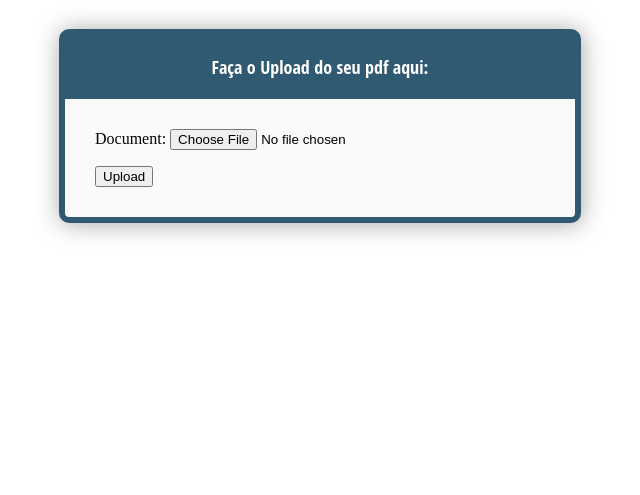
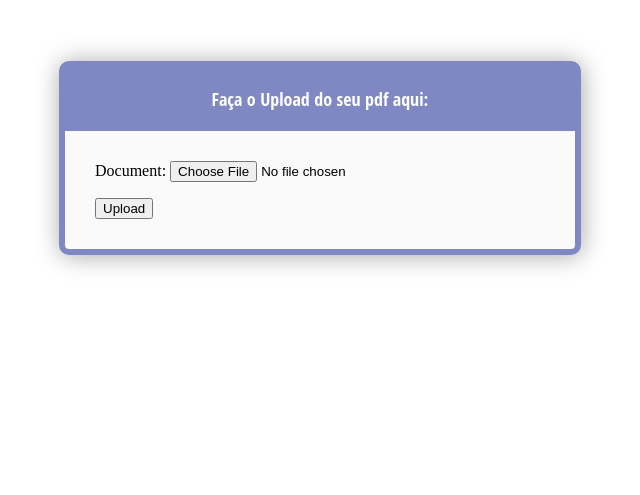
Before and after one commit to francocamila/NLP-information-extractor, a Django app: page / in a window 1280 px wide. Shown: the part 254-749 px from the top of the page, without its empty margins (320-960 px from the left). Run offline with Django 3.2, Linux system fonts and the light colour scheme.

Commit message:
changed some colors and stuff

```diff
--- a/pdf_kw_extractor/static/css/topnav.css
+++ b/pdf_kw_extractor/static/css/topnav.css
@@ -1,4 +1,4 @@
-/* Titulo e logo da Globo */
+/* Titulo e logo */
 h1
 {
   text-transform: uppercase;
@@ -15,7 +15,7 @@ h1
 .topnav
 {
   overflow: hidden;
-  background-color: #305A72;
+  background-color: #575F94;
   list-style-type: none;
   margin: 0;
   padding: 0;
@@ -43,7 +43,7 @@ h1
 
 .topnav li.active
 {
-  background-color: #4CAF50;
+  background-color: #2AAE7C;
   color: white;
 }
 
--- a/pdf_kw_extractor/static/css/upload_pdf.css
+++ b/pdf_kw_extractor/static/css/upload_pdf.css
@@ -6,7 +6,7 @@
   margin: 50px auto;
   box-shadow: 1px 1px 25px rgba(0, 0, 0, 0.35);
   border-radius: 10px;
-  border: 6px solid #305A72;
+  border: 6px solid #7F88C2;
 }
 
 .form ul
@@ -39,7 +39,7 @@
 
 .form h2
 {
-  background: #305A72;
+  background: #7F88C2;
   font-family: 'Open Sans Condensed', sans-serif;
   color: #FFFFFF;
   font-size: 18px;
```
Also changed, not shown: pdf_kw_extractor/static/img/logo_blue.png (added).
